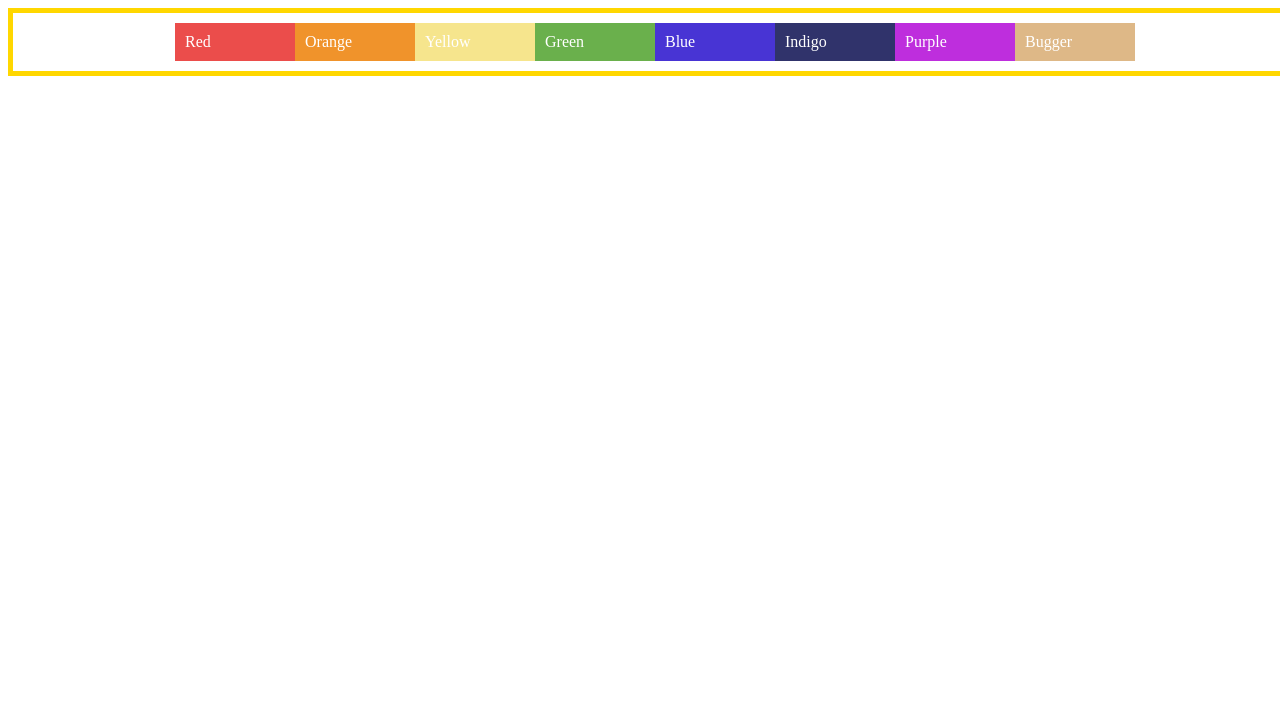
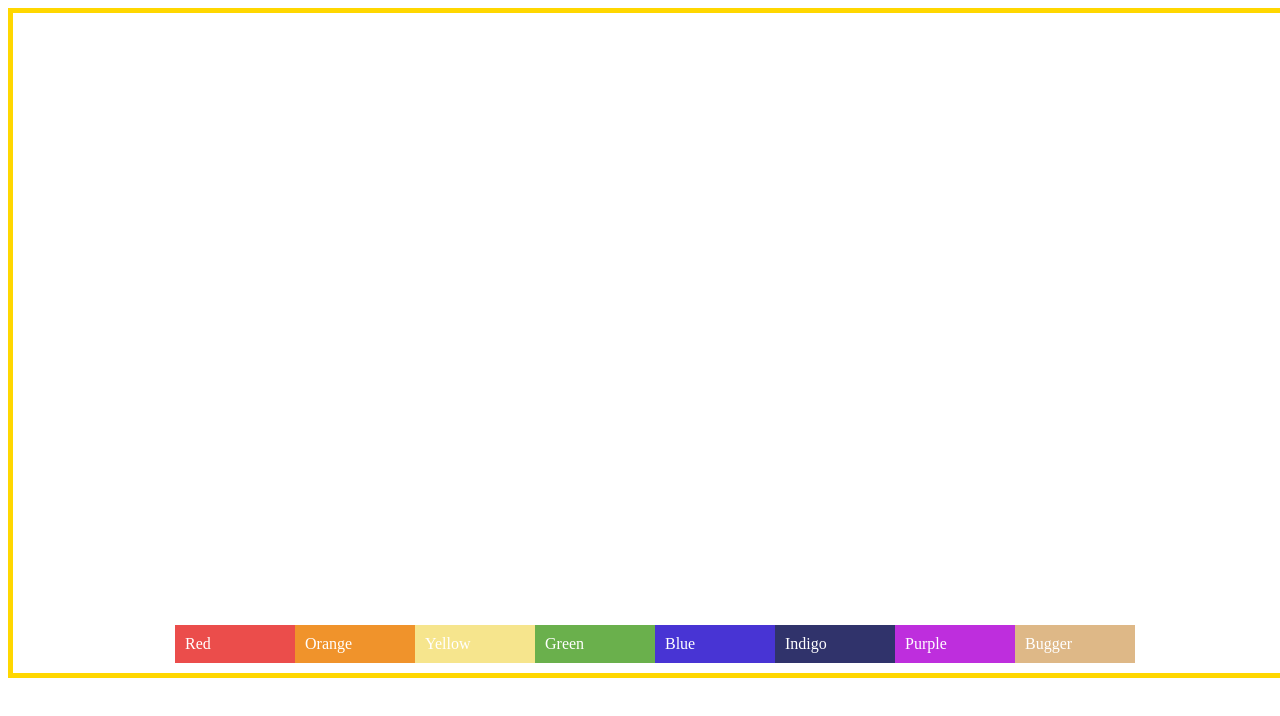
Before and after one commit to InnocentThecent/FullStack-webdev, a plain HTML site: page staff/9.1 Flex Direction/index.html in a window 1280 px wide. Shown: the top 716 px of the page. Drawn offline with Linux system fonts and the light colour scheme.

Commit message:
flex layout

```diff
--- a/staff/9.1 Flex Direction/index.html
+++ b/staff/9.1 Flex Direction/index.html
@@ -16,13 +16,14 @@
       display: inline-flex;
       flex-direction: row;
       justify-content: center;
+      align-items: flex-end;
       padding: 10px;
       width: 100%;
+      height: 80vh;
     }
     .container > div{
       flex-basis: 100px;
       padding: 10px;
-
     }
 
     /*
```
